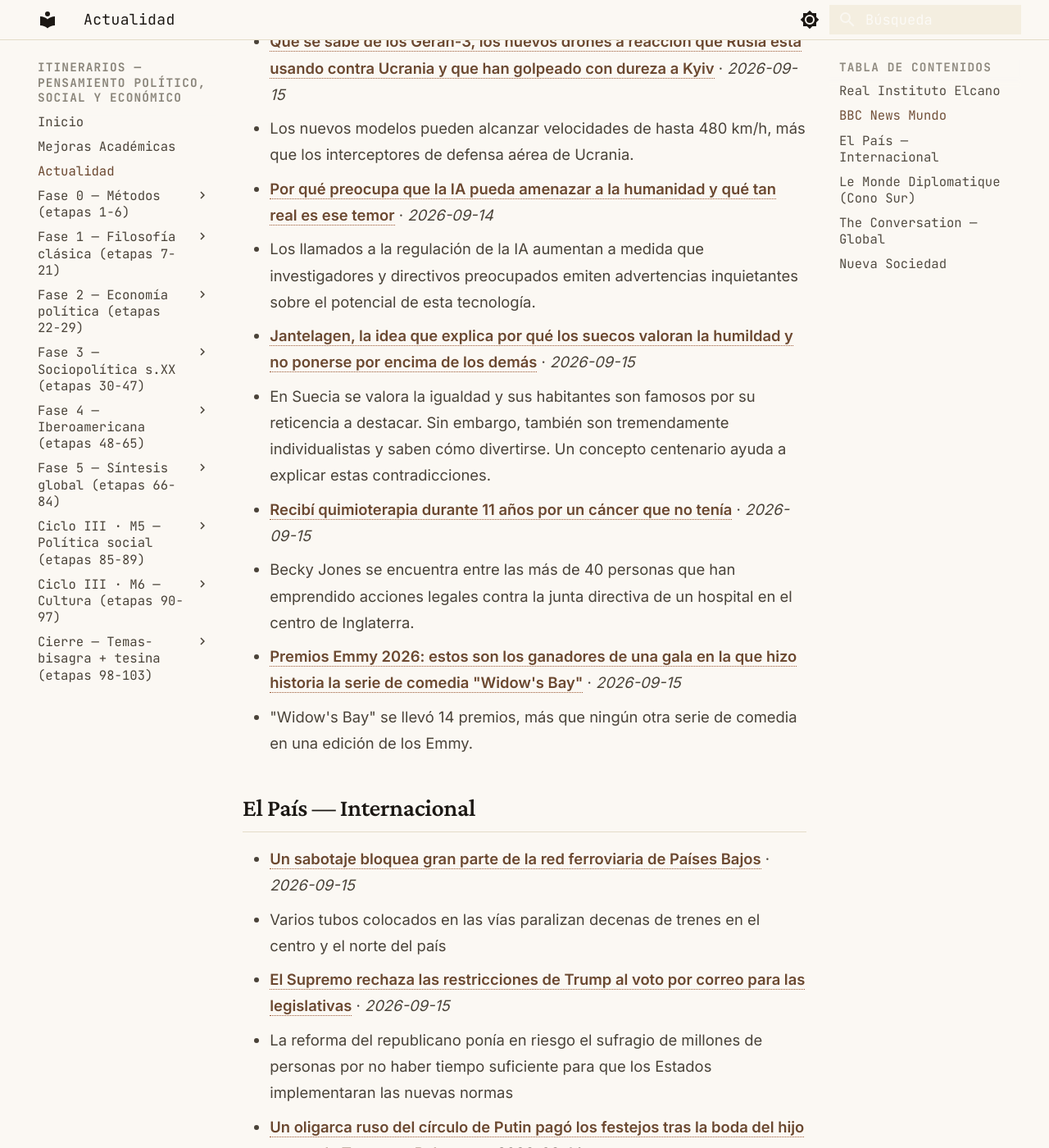
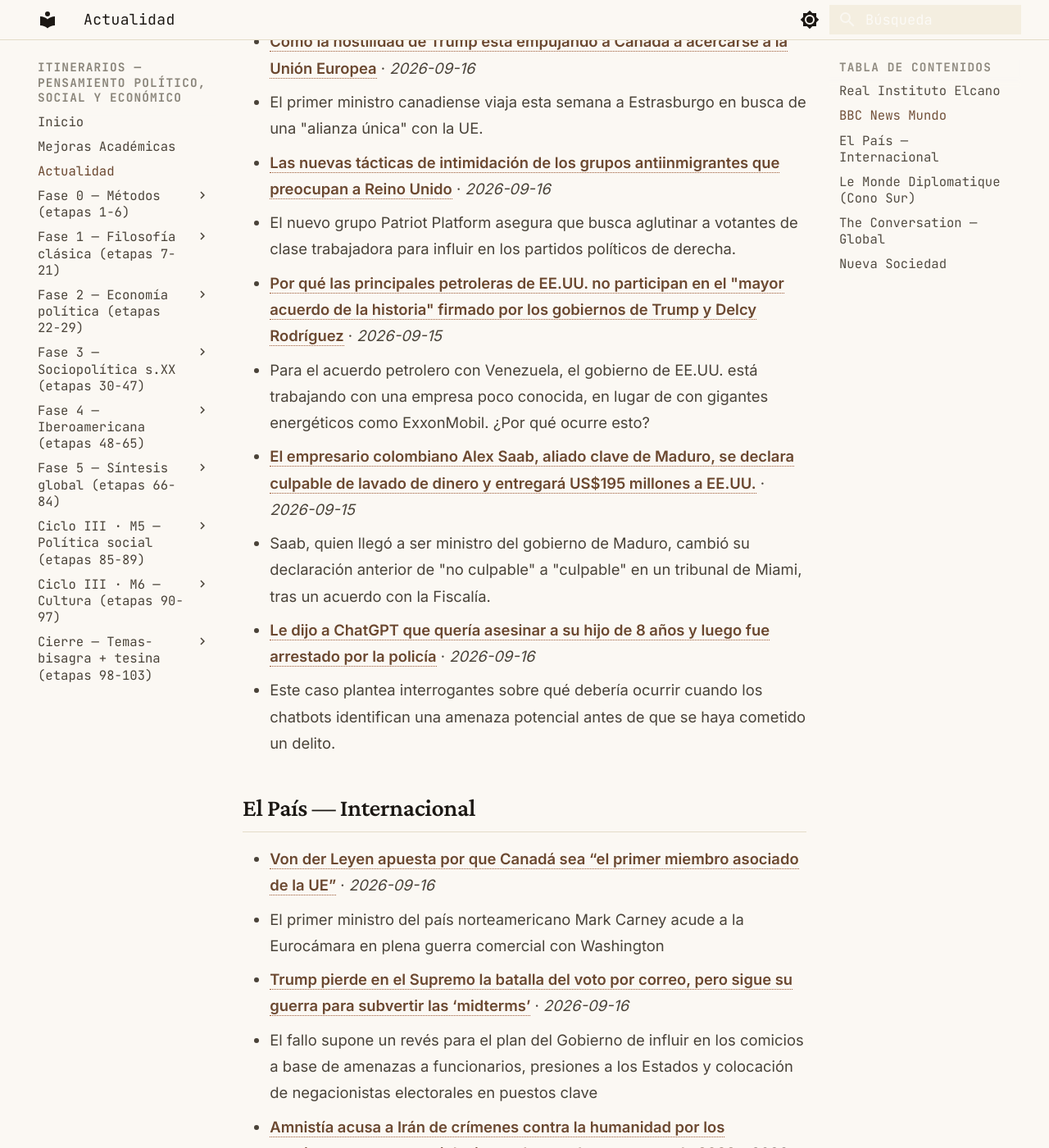
Before and after one commit to MrSpagVi/Curso, an MkDocs documentation site: the page built from docs/actualidad.md, in a window 1280 px wide and 1400 px high, scrolled down 864 px. Shown: the whole window at 82% size. Built offline with MkDocs 1.6.1 and Material for MkDocs 9.7.7, drawn with Linux system fonts in a browser that asks for light colours; some of the changed text lies outside the part shown.

Commit message:
auto: actualidad 2026-09-16

```diff
--- a/docs/actualidad.md
+++ b/docs/actualidad.md
@@ -6,7 +6,7 @@ title: Actualidad
 
 Últimos titulares de fuentes que dictan agenda en ciencia política y geopolítica. Actualizado automáticamente cada día (vía GitHub Actions).
 
-_Última actualización: 2026-09-15 10:43 UTC_
+_Última actualización: 2026-09-16 10:32 UTC_
 
 !!! tip "Ritual mensual — #actualidad"
     El último sábado de cada mes: agarrá **un** titular de los de abajo y escribí **300 palabras** aplicándole **2 autores** del último mes que leíste. ¿Qué diría cada uno? ¿En qué chocan? No resumas la noticia — usala como caso para pensar con las herramientas que venís construyendo. Guardá el texto con el tag `#actualidad` en tu sistema de notas. Esto convierte la teoría en criterio sobre la coyuntura: el objetivo del plan no es citar a Maquiavelo, es leer el presente con él.
@@ -17,25 +17,25 @@ _Sin datos en esta ejecución. Visitar fuente: [https://www.realinstitutoelcano.
 
 ## BBC News Mundo
 
-- **[Qué se sabe de los Geran-3, los nuevos drones a reacción que Rusia está usando contra Ucrania y que han golpeado con dureza a Kyiv](https://www.bbc.com/mundo/articles/cwyz1293enxo?at_medium=RSS&at_campaign=rss)** · *2026-09-15*
-  - Los nuevos modelos pueden alcanzar velocidades de hasta 480 km/h, más que los interceptores de defensa aérea de Ucrania.
-- **[Por qué preocupa que la IA pueda amenazar a la humanidad y qué tan real es ese temor](https://www.bbc.com/mundo/articles/cqkg0dvwm99vo?at_medium=RSS&at_campaign=rss)** · *2026-09-14*
-  - Los llamados a la regulación de la IA aumentan a medida que investigadores y directivos preocupados emiten advertencias inquietantes sobre el potencial de esta tecnología.
-- **[Jantelagen, la idea que explica por qué los suecos valoran la humildad y no ponerse por encima de los demás](https://www.bbc.com/mundo/articles/c86x11y8g2zo?at_medium=RSS&at_campaign=rss)** · *2026-09-15*
-  - En Suecia se valora la igualdad y sus habitantes son famosos por su reticencia a destacar. Sin embargo, también son tremendamente individualistas y saben cómo divertirse. Un concepto centenario ayuda a explicar estas contradicciones.
-- **[Recibí quimioterapia durante 11 años por un cáncer que no tenía](https://www.bbc.com/mundo/articles/crer35p25lzo?at_medium=RSS&at_campaign=rss)** · *2026-09-15*
-  - Becky Jones se encuentra entre las más de 40 personas que han emprendido acciones legales contra la junta directiva de un hospital en el centro de Inglaterra.
-- **[Premios Emmy 2026: estos son los ganadores de una gala en la que hizo historia la serie de comedia "Widow's Bay"](https://www.bbc.com/mundo/articles/cmx2zex83g59o?at_medium=RSS&at_campaign=rss)** · *2026-09-15*
-  - "Widow's Bay" se llevó 14 premios, más que ningún otra serie de comedia en una edición de los Emmy.
+- **[Como la hostilidad de Trump está empujando a Canadá a acercarse a la Unión Europea](https://www.bbc.com/mundo/articles/cm74kwqnep7zo?at_medium=RSS&at_campaign=rss)** · *2026-09-16*
+  - El primer ministro canadiense viaja esta semana a Estrasburgo en busca de una "alianza única" con la UE.
+- **[Las nuevas tácticas de intimidación de los grupos antiinmigrantes que preocupan a Reino Unido](https://www.bbc.com/mundo/articles/c770z7v41d8o?at_medium=RSS&at_campaign=rss)** · *2026-09-16*
+  - El nuevo grupo Patriot Platform asegura que busca aglutinar a votantes de clase trabajadora para influir en los partidos políticos de derecha.
+- **[Por qué las principales petroleras de EE.UU. no participan en el "mayor acuerdo de la historia" firmado por los gobiernos de Trump y Delcy Rodríguez](https://www.bbc.com/mundo/articles/ck1l6rypgg80o?at_medium=RSS&at_campaign=rss)** · *2026-09-15*
+  - Para el acuerdo petrolero con Venezuela, el gobierno de EE.UU. está trabajando con una empresa poco conocida, en lugar de con gigantes energéticos como ExxonMobil. ¿Por qué ocurre esto?
+- **[El empresario colombiano Alex Saab, aliado clave de Maduro, se declara culpable de lavado de dinero y entregará US$195 millones a EE.UU.](https://www.bbc.com/mundo/articles/ckq63vy5647zo?at_medium=RSS&at_campaign=rss)** · *2026-09-15*
+  - Saab, quien llegó a ser ministro del gobierno de Maduro, cambió su declaración anterior de "no culpable" a "culpable" en un tribunal de Miami, tras un acuerdo con la Fiscalía.
+- **[Le dijo a ChatGPT que quería asesinar a su hijo de 8 años y luego fue arrestado por la policía](https://www.bbc.com/mundo/articles/cxnvlg14e1p8o?at_medium=RSS&at_campaign=rss)** · *2026-09-16*
+  - Este caso plantea interrogantes sobre qué debería ocurrir cuando los chatbots identifican una amenaza potencial antes de que se haya cometido un delito.
 
 ## El País — Internacional
 
-- **[Un sabotaje bloquea gran parte de la red ferroviaria de Países Bajos](https://elpais.com/internacional/2026-09-15/un-presunto-sabotaje-interrumpe-gran-parte-de-la-red-ferroviaria-de-paises-bajos.html)** · *2026-09-15*
-  - Varios tubos colocados en las vías paralizan decenas de trenes en el centro y el norte del país
-- **[El Supremo rechaza las restricciones de Trump al voto por correo para las legislativas](https://elpais.com/us/2026-09-15/el-tribunal-suprema-rechaza-por-ahora-las-restricciones-de-trump-al-voto-por-correo-antes-de-las-elecciones-legislativas.html)** · *2026-09-15*
-  - La reforma del republicano ponía en riesgo el sufragio de millones de personas por no haber tiempo suficiente para que los Estados implementaran las nuevas normas
-- **[Un oligarca ruso del círculo de Putin pagó los festejos tras la boda del hijo mayor de Trump en Bahamas](https://elpais.com/internacional/2026-09-14/un-oligarca-ruso-cercano-a-putin-pago-los-festejos-tras-la-boda-del-hijo-mayor-de-donald-trump-en-las-bahamas.html)** · *2026-09-14*
-  - La pareja ha confirmado que Umar Kremlev se hizo cargo de las facturas. “Esto debería ser impensable para el hijo del presidente. Y punto”, apunta un antiguo alto cargo del FBI
+- **[Von der Leyen apuesta por que Canadá sea “el primer miembro asociado de la UE”](https://elpais.com/internacional/2026-09-16/von-de-leyen-apuesta-por-que-canada-sea-el-primer-miembro-asociado-de-la-ue.html)** · *2026-09-16*
+  - El primer ministro del país norteamericano Mark Carney acude a la Eurocámara en plena guerra comercial con Washington
+- **[Trump pierde en el Supremo la batalla del voto por correo, pero sigue su guerra para subvertir las ‘midterms’](https://elpais.com/us/2026-09-16/trump-pierde-en-el-supremo-la-batalla-del-voto-por-correo-pero-sigue-su-guerra-para-subvertir-las-midterms.html)** · *2026-09-16*
+  - El fallo supone un revés para el plan del Gobierno de influir en los comicios a base de amenazas a funcionarios, presiones a los Estados y colocación de negacionistas electorales en puestos clave
+- **[Amnistía acusa a Irán de crímenes contra la humanidad por los asesinatos, torturas y violaciones durante las protestas de 2022](https://elpais.com/internacional/2026-09-16/una-oleada-de-atrocidades-amnistia-acusa-a-iran-de-cometer-crimenes-contra-la-humanidad-en-la-represion-de-las-protestas-de-2022.html)** · *2026-09-16*
+  - La organización documenta la “oleada de atrocidades” cometidas por el régimen iraní durante las manifestaciones en el país por la muerte de la joven Yina Mahsa Amini, de la que se cumplen cuatro años
 - **[Emma Bonino en el corazón](https://elpais.com/internacional/2026-09-14/emma-bonino-en-el-corazon.html)** · *2026-09-14*
   - Fue cercana, de una pieza y la dirigente italiana que mayor impulso transformador desplegó
 - **[Democracia en venta](https://elpais.com/internacional/2026-09-13/democracia-en-venta.html)** · *2026-09-13*
@@ -47,16 +47,16 @@ _Sin datos en esta ejecución. Visitar fuente: [https://www.eldiplo.org/feed/](h
 
 ## The Conversation — Global
 
-- **[Europe’s e-waste is a valuable resource – let’s not throw it away](https://theconversation.com/europes-e-waste-is-a-valuable-resource-lets-not-throw-it-away-290453)** · *2026-09-15*
-  - Europe is not facing a scarcity problem but a recovery challenge, and one that can be solved.
-- **[Can an ancient virus be brought back to life? What 500-year-old smallpox DNA reveals](https://theconversation.com/can-an-ancient-virus-be-brought-back-to-life-what-500-year-old-smallpox-dna-reveals-289662)** · *2026-09-15*
-  - Smallpox DNA from two people buried in Chile reveals the virus’s arrival through European colonisation – but recreating it would require deliberate laboratory work.
-- **[More than 2 million Indigenous people lived in Australia in 1788: new research](https://theconversation.com/more-than-2-million-indigenous-people-lived-in-australia-in-1788-new-research-291278)** · *2026-09-15*
-  - Genetic, archaeological and environmental evidence suggest the Indigenous population fell by more than 90% In the 70 years after the British invaded.
-- **[AFP commissioner urges ‘conversation’ about link between Australians’ level of illicit drug use and organised crime](https://theconversation.com/afp-commissioner-urges-conversation-about-link-between-australians-level-of-illicit-drug-use-and-organised-crime-291991)** · *2026-09-15*
-  - Krissy Barrett’s call comes after recent murders in Sydney linked to organised crime included two cases of mistaken identity in one week.
-- **[175 years of university architecture reflects Australian history. We shouldn’t let that history be lost](https://theconversation.com/175-years-of-university-architecture-reflects-australian-history-we-shouldnt-let-that-history-be-lost-290941)** · *2026-09-15*
-  - University campuses reflect the layers of architectural and landscape styles that have shaped our cities and suburbs.
+- **[Hanson’s personal attacks and offensive comments are straight out of the populist playbook. But they come with risks](https://theconversation.com/hansons-personal-attacks-and-offensive-comments-are-straight-out-of-the-populist-playbook-but-they-come-with-risks-291863)** · *2026-09-16*
+  - What is acceptable from a minor party of protest may not be what voters want to see from a potential government.
+- **[The US says it has launched ‘space control weapons’. It plays into the hands of its enemies](https://theconversation.com/the-us-says-it-has-launched-space-control-weapons-it-plays-into-the-hands-of-its-enemies-292110)** · *2026-09-16*
+  - This could mark the start of a major arms race in space, which would threaten all of us on Earth.
+- **[The Jim Henson Company reminds us even the synthetic can be joyous and beautiful and beloved](https://theconversation.com/the-jim-henson-company-reminds-us-even-the-synthetic-can-be-joyous-and-beautiful-and-beloved-291160)** · *2026-09-16*
+  - Make, Believe, Magic: The Worlds of The Jim Henson Company is now open at QAGOMA, Brisbane. It reminds us that puppets are extensions of us.
+- **[The Houthis have further tightened their grip on the Red Sea. Here’s what it could mean for the world](https://theconversation.com/the-houthis-have-further-tightened-their-grip-on-the-red-sea-heres-what-it-could-mean-for-the-world-291983)** · *2026-09-16*
+  - The move suggests Iran and its allies are settling in for a long war. That could mean pain for the global economy.
+- **[Climate change is putting the squeeze on the world’s grapegrowers: new research](https://theconversation.com/climate-change-is-putting-the-squeeze-on-the-worlds-grapegrowers-new-research-289699)** · *2026-09-16*
+  - Renowned wine regions from Australia to South Africa are battling increasingly fierce fire seasons.
 
 ## Nueva Sociedad
 
```
